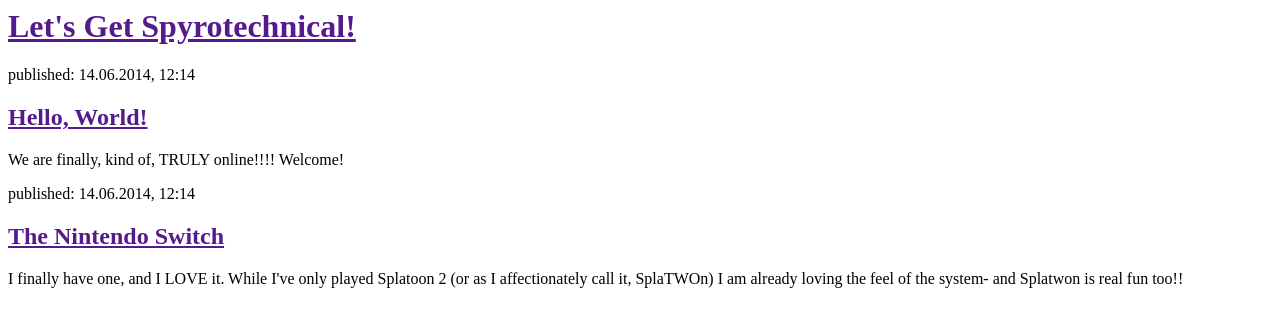
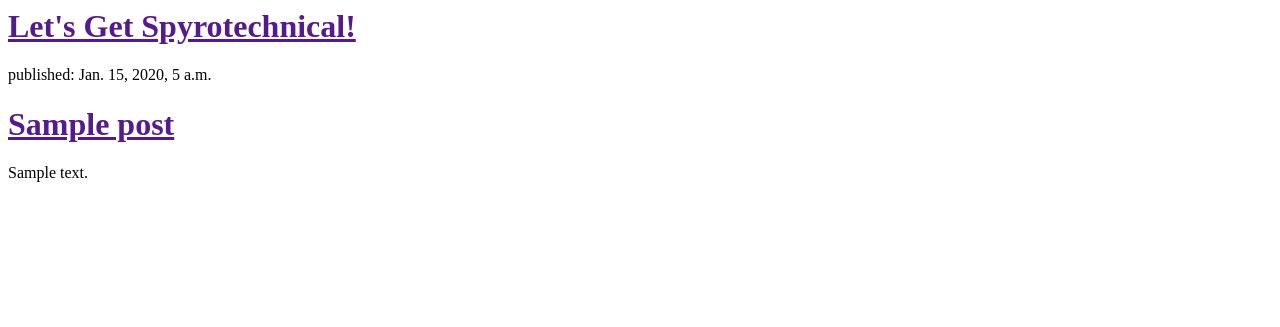
Before and after one commit to Spyrotechnics/my-first-blog, a Django app: template DJ_Girls/blog/templates/blog/post_list.html in a window 1280 px wide. Shown: the top 327 px of the page. Run offline with Django 3.2, Linux system fonts and the light colour scheme; the template is opened without the code that fills it: values that come from a table or form of the project are taken from there, others are empty; tables that the repository leaves empty hold one stand-in row (values such as "Sample post").

Commit message:
Updateeeee

```diff
--- a/DJ_Girls/blog/templates/blog/post_list.html
+++ b/DJ_Girls/blog/templates/blog/post_list.html
@@ -6,17 +6,12 @@
         <div>
             <h1><a href="">Let's Get Spyrotechnical!</a></h1>
         </div>
-
+{% for post in posts %}
         <div>
-            <p>published: 14.06.2014, 12:14</p>
-            <h2><a href="">Hello, World!</a></h2>
-            <p>We are finally, kind of, TRULY online!!!! Welcome!</p>
+          <p>published: {{ post.published_date }}</p>
+          <h1><a href="">{{ post.title }}</a></h1>
+          <p>{{ post.text|linebreaksbr }}</p>
         </div>
-
-        <div>
-            <p>published: 14.06.2014, 12:14</p>
-            <h2><a href="">The Nintendo Switch</a></h2>
-            <p>I finally have one, and I LOVE it. While I've only played Splatoon 2 (or as I affectionately call it, SplaTWOn) I am already loving the feel of the system- and Splatwon is real fun too!!</p>
-        </div>
+{% endfor %}
     </body>
 </html>
--- a/DJ_Girls/blog/views.py
+++ b/DJ_Girls/blog/views.py
@@ -1,5 +1,9 @@
 from django.shortcuts import render
+from django.utils import timezone
+from .models import Post
 
 def post_list(request):
-    return render(request, 'blog/post_list.html', {})
+    posts = Post.objects.filter(published_date__lte=timezone.now()).order_by('published_date')
+    return render(request, 'blog/post_list.html', {"posts": posts})
+
 # Create your views here.
```
